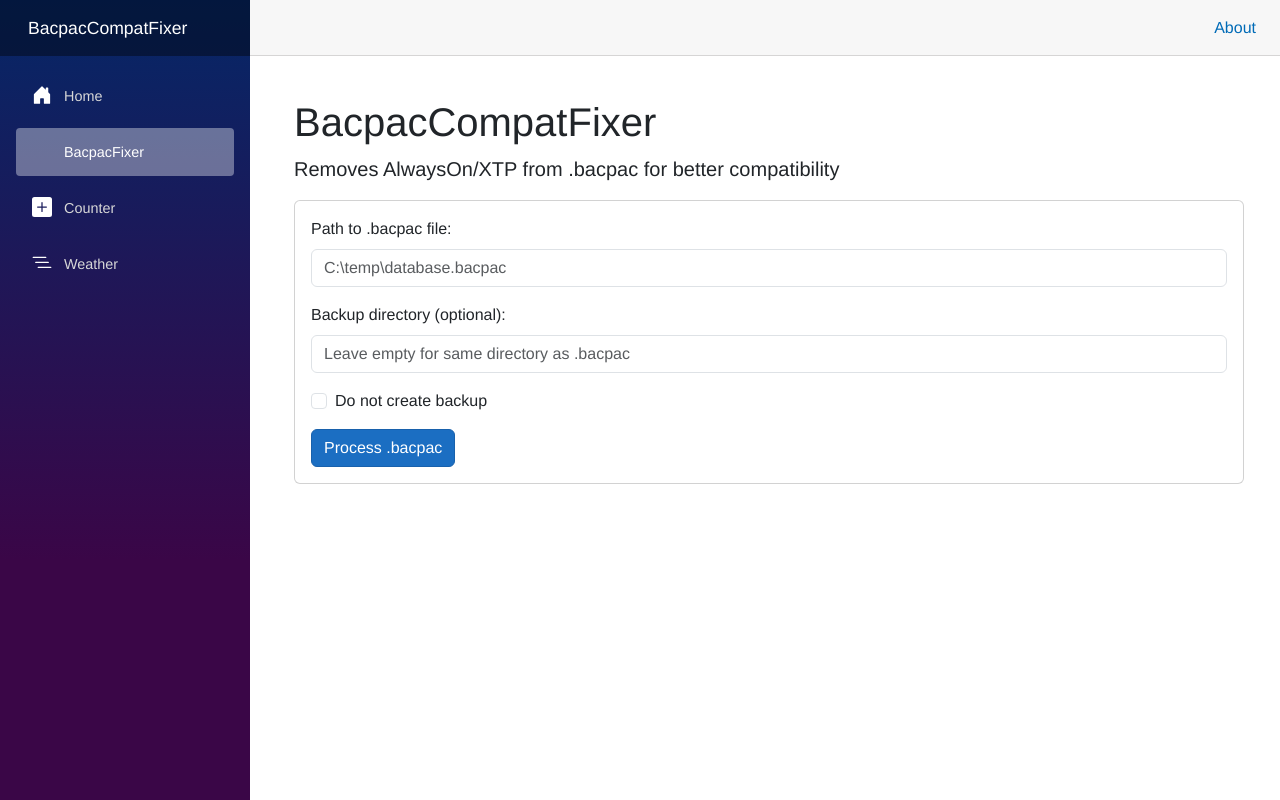
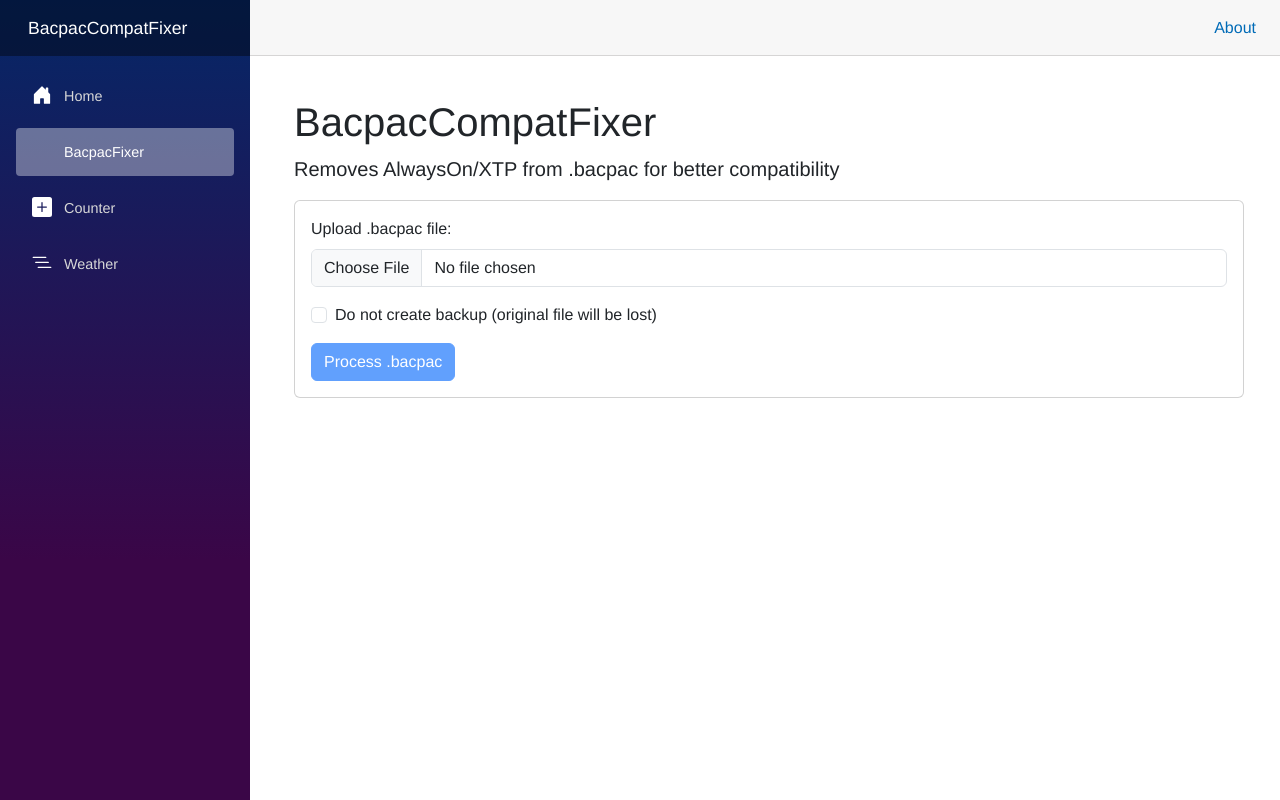
Before and after one commit to mbreukel/BacpacCompatFixer, an ASP.NET Core app: page /bacpacfixer in a window 1280 px wide. Run offline with ASP.NET Core 8, Linux system fonts and the light colour scheme; style sheets or scripts are compiled from the project's sources.

Commit message:
Make Blazor app web-suitable with file upload/download and auto cleanup
Co-authored-by: mbreukel <9992114+mbreukel@users.noreply.github.com>

```diff
--- a/src/BacpacCompatFixer.Blazor/Components/App.razor
+++ b/src/BacpacCompatFixer.Blazor/Components/App.razor
@@ -16,6 +16,16 @@
 <body>
     <Routes />
     <script src="_framework/blazor.web.js"></script>
+    <script>
+        window.downloadFile = function (fileName, base64String) {
+            const link = document.createElement('a');
+            link.download = fileName;
+            link.href = 'data:application/octet-stream;base64,' + base64String;
+            document.body.appendChild(link);
+            link.click();
+            document.body.removeChild(link);
+        }
+    </script>
 </body>
 
 </html>
--- a/src/BacpacCompatFixer.Blazor/Components/Pages/BacpacFixer.razor
+++ b/src/BacpacCompatFixer.Blazor/Components/Pages/BacpacFixer.razor
@@ -1,7 +1,10 @@
 @page "/bacpacfixer"
 @using BacpacCompatFixer.Core
+@using Microsoft.AspNetCore.Components.Forms
 @inject IJSRuntime JSRuntime
+@inject IWebHostEnvironment Environment
 @rendermode InteractiveServer
+@implements IAsyncDisposable
 
 <PageTitle>BacpacCompatFixer</PageTitle>
 
@@ -12,23 +15,22 @@
     <div class="card">
         <div class="card-body">
             <div class="mb-3">
-                <label for="bacpacPath" class="form-label">Path to .bacpac file:</label>
-                <input type="text" class="form-control" id="bacpacPath" @bind="bacpacPath" placeholder="C:\temp\database.bacpac" />
-            </div>
-
-            <div class="mb-3">
-                <label for="backupDir" class="form-label">Backup directory (optional):</label>
-                <input type="text" class="form-control" id="backupDir" @bind="backupDir" placeholder="Leave empty for same directory as .bacpac" />
+                <label for="fileUpload" class="form-label">Upload .bacpac file:</label>
+                <InputFile id="fileUpload" class="form-control" OnChange="HandleFileSelected" accept=".bacpac" disabled="@isProcessing" />
+                @if (!string.IsNullOrEmpty(selectedFileName))
+                {
+                    <small class="text-muted">Selected: @selectedFileName (@FormatFileSize(selectedFileSize))</small>
+                }
             </div>
 
             <div class="form-check mb-3">
                 <input class="form-check-input" type="checkbox" id="noBackup" @bind="noBackup" />
                 <label class="form-check-label" for="noBackup">
-                    Do not create backup
+                    Do not create backup (original file will be lost)
                 </label>
             </div>
 
-            <button class="btn btn-primary" @onclick="ProcessBacpac" disabled="@isProcessing">
+            <button class="btn btn-primary" @onclick="ProcessBacpac" disabled="@(isProcessing || uploadedFilePath == null)">
                 @if (isProcessing)
                 {
                     <span class="spinner-border spinner-border-sm" role="status" aria-hidden="true"></span>
@@ -50,24 +52,84 @@
             {
                 <p class="mb-1">@line</p>
             }
+            @if (processedFilePath != null && File.Exists(processedFilePath))
+            {
+                <button class="btn btn-success mt-2" @onclick="DownloadProcessedFile">
+                    <span class="bi bi-download"></span> Download Processed .bacpac
+                </button>
+            }
         </div>
     }
 </div>
 
 @code {
-    private string bacpacPath = string.Empty;
-    private string backupDir = string.Empty;
+    private string? uploadedFilePath;
+    private string? processedFilePath;
+    private string? backupFilePath;
+    private string? tempDirectory;
+    private string selectedFileName = string.Empty;
+    private long selectedFileSize = 0;
     private bool noBackup = false;
     private bool isProcessing = false;
     private string resultMessage = string.Empty;
     private string resultClass = string.Empty;
     private string resultTitle = string.Empty;
+    private const long MaxFileSize = 500 * 1024 * 1024; // 500 MB
+
+    protected override void OnInitialized()
+    {
+        // Create a unique temp directory for this session
+        tempDirectory = Path.Combine(Path.GetTempPath(), "BacpacCompatFixer", Guid.NewGuid().ToString());
+        Directory.CreateDirectory(tempDirectory);
+    }
+
+    private async Task HandleFileSelected(InputFileChangeEventArgs e)
+    {
+        var file = e.File;
+
+        if (file.Size > MaxFileSize)
+        {
+            resultMessage = $"File size ({FormatFileSize(file.Size)}) exceeds maximum allowed size of {FormatFileSize(MaxFileSize)}.";
+            resultClass = "alert-danger";
+            resultTitle = "❌ Error";
+            return;
+        }
+
+        selectedFileName = file.Name;
+        selectedFileSize = file.Size;
+
+        try
+        {
+            // Clean up previous upload if exists
+            CleanupUploadedFile();
+
+            uploadedFilePath = Path.Combine(tempDirectory!, file.Name);
+
+            using (var fileStream = new FileStream(uploadedFilePath, FileMode.Create))
+            {
+                await file.OpenReadStream(MaxFileSize).CopyToAsync(fileStream);
+            }
+
+            resultMessage = string.Empty;
+            resultClass = string.Empty;
+            resultTitle = string.Empty;
+        }
+        catch (Exception ex)
+        {
+            resultMessage = $"Failed to upload file: {ex.Message}";
+            resultClass = "alert-danger";
+            resultTitle = "❌ Error";
+            uploadedFilePath = null;
+        }
+
+        StateHasChanged();
+    }
 
     private async Task ProcessBacpac()
     {
-        if (string.IsNullOrWhiteSpace(bacpacPath))
+        if (uploadedFilePath == null || !File.Exists(uploadedFilePath))
         {
-            resultMessage = "Please provide a path to the .bacpac file.";
+            resultMessage = "Please upload a .bacpac file first.";
             resultClass = "alert-warning";
             resultTitle = "⚠️ Warning";
             return;
@@ -79,10 +141,14 @@
 
         try
         {
+            // Create a copy to process
+            processedFilePath = Path.Combine(tempDirectory!, $"processed_{Path.GetFileName(uploadedFilePath)}");
+            File.Copy(uploadedFilePath, processedFilePath, true);
+
             var options = new BacpacFixerOptions
             {
-                SourceBacpac = bacpacPath,
-                BackupDir = string.IsNullOrWhiteSpace(backupDir) ? null : backupDir,
+                SourceBacpac = processedFilePath,
+                BackupDir = noBackup ? null : tempDirectory,
                 NoBackup = noBackup
             };
 
@@ -94,15 +160,17 @@
                 if (result.Changed)
                 {
                     var messages = new List<string>();
-                    messages.Add($"✅ {result.Message}");
+                    messages.Add($"✅ File processed successfully!");
                     if (!noBackup && result.BackupPath != null)
                     {
-                        messages.Add($"🗂️  Backup: {result.BackupPath}");
+                        backupFilePath = result.BackupPath;
+                        messages.Add($"🗂️  Backup created");
                     }
                     if (result.ModelHash != null)
                     {
                         messages.Add($"🔒 SHA256 (model.xml): {result.ModelHash}");
                     }
+                    messages.Add("Click the button below to download the processed file.");
                     resultMessage = string.Join("\n", messages);
                     resultClass = "alert-success";
                     resultTitle = "✅ Success";
@@ -112,6 +180,8 @@
                     resultMessage = $"ℹ️  {result.Message}";
                     resultClass = "alert-info";
                     resultTitle = "ℹ️ Info";
+                    // If no changes, still allow download of the original
+                    processedFilePath = uploadedFilePath;
                 }
             }
             else
@@ -119,6 +189,7 @@
                 resultMessage = $"❌ {result.Message}";
                 resultClass = "alert-danger";
                 resultTitle = "❌ Error";
+                processedFilePath = null;
             }
         }
         catch (Exception ex)
@@ -126,6 +197,7 @@
             resultMessage = $"❌ An error occurred: {ex.Message}";
             resultClass = "alert-danger";
             resultTitle = "❌ Error";
+            processedFilePath = null;
         }
         finally
         {
@@ -133,4 +205,72 @@
             StateHasChanged();
         }
     }
+
+    private async Task DownloadProcessedFile()
+    {
+        if (processedFilePath == null || !File.Exists(processedFilePath))
+        {
+            return;
+        }
+
+        try
+        {
+            var fileBytes = await File.ReadAllBytesAsync(processedFilePath);
+            var fileName = Path.GetFileName(uploadedFilePath);
+            var base64 = Convert.ToBase64String(fileBytes);
+
+            await JSRuntime.InvokeVoidAsync("downloadFile", fileName, base64);
+        }
+        catch (Exception ex)
+        {
+            resultMessage = $"❌ Failed to download file: {ex.Message}";
+            resultClass = "alert-danger";
+            resultTitle = "❌ Error";
+            StateHasChanged();
+        }
+    }
+
+    private string FormatFileSize(long bytes)
+    {
+        string[] sizes = { "B", "KB", "MB", "GB" };
+        double len = bytes;
+        int order = 0;
+        while (len >= 1024 && order < sizes.Length - 1)
+        {
+            order++;
+            len = len / 1024;
+        }
+        return $"{len:0.##} {sizes[order]}";
+    }
+
+    private void CleanupUploadedFile()
+    {
+        if (uploadedFilePath != null && File.Exists(uploadedFilePath))
+        {
+            try { File.Delete(uploadedFilePath); } catch { }
+            uploadedFilePath = null;
+        }
+    }
+
+    private void CleanupTempFiles()
+    {
+        if (tempDirectory != null && Directory.Exists(tempDirectory))
+        {
+            try
+            {
+                Directory.Delete(tempDirectory, recursive: true);
+            }
+            catch
+            {
+                // Best effort cleanup
+            }
+        }
+    }
+
+    public async ValueTask DisposeAsync()
+    {
+        // Cleanup when component is disposed (page left)
+        CleanupTempFiles();
+        await Task.CompletedTask;
+    }
 }
--- a/src/BacpacCompatFixer.Blazor/Components/Pages/Home.razor
+++ b/src/BacpacCompatFixer.Blazor/Components/Pages/Home.razor
@@ -26,10 +26,11 @@
                 </div>
                 <div class="card-body">
                     <ul>
+                        <li>Upload .bacpac files directly</li>
                         <li>Removes AlwaysOn and XTP references</li>
                         <li>Updates checksums automatically</li>
-                        <li>Optional backup creation</li>
-                        <li>Fast in-place update</li>
+                        <li>Download processed files</li>
+                        <li>Automatic cleanup of temporary files</li>
                     </ul>
                 </div>
             </div>
```
